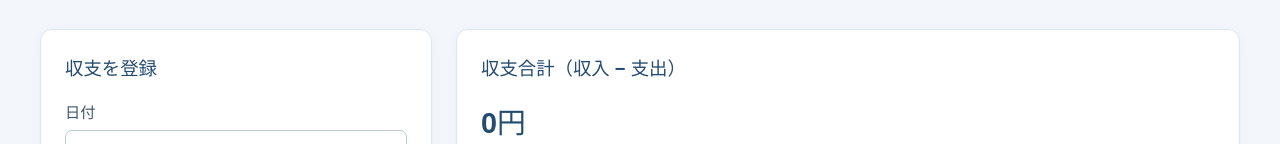
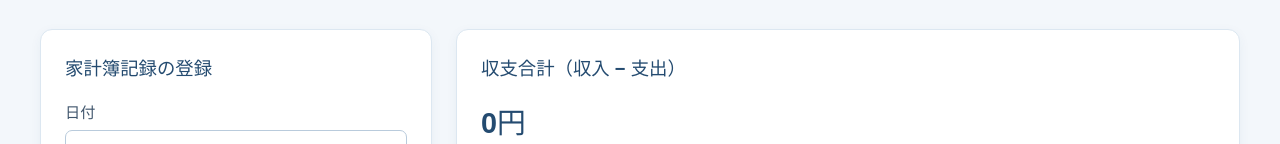
Before and after one commit to satoshi-INN/kakeibo-page, a plain HTML site: page index.html in a window 1280 px wide. Shown: the part 235-379 px from the top of the page. Drawn offline with Linux system fonts and the light colour scheme.

Commit message:
登録画面のタイトルを修正

```diff
--- a/index.html
+++ b/index.html
@@ -19,7 +19,7 @@
 
   <main class="dashboard">
     <section aria-labelledby="entry-heading">
-      <h2 id="entry-heading">収支を登録</h2>
+      <h2 id="entry-heading">家計簿記録の登録</h2>
       <form id="entry-form">
         <p>
           <label for="date">日付</label>
```
